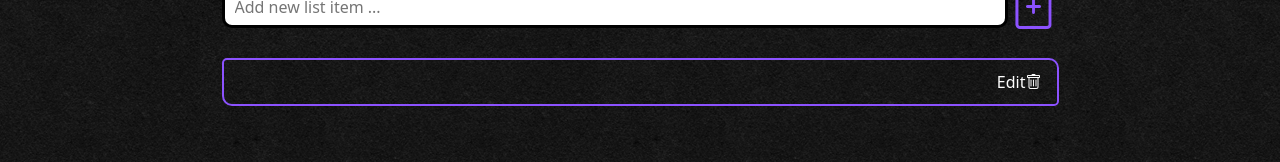
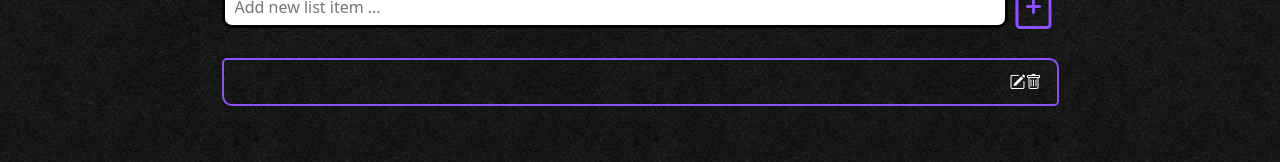
Before and after one commit to TomNikoloff/react-to-do-list, a React (Vite) app: page / in a window 1280 px wide. Both pictures are taken after a click on the button 1033 px from the left and 351 px from the top of the page. Shown: the part 347-509 px from the top of the page. Built offline with nearby package versions, Linux system fonts and the light colour scheme.

Commit message:
New To Do List

```diff
--- a/src/components/ToDoItem.jsx
+++ b/src/components/ToDoItem.jsx
@@ -3,7 +3,7 @@ export const ToDoItem = ({task, toggleComplete, deleteToDo}) => {
         <div onClick={() => toggleComplete(task.id)} className={`${task.completed ? `completed tdl-item`: `tdl-item`}`} >
             <p>{task.task}</p>
             <div>
-                Edit
+                <i className="bi bi-pencil-square"></i>
                 <i onClick={() => deleteToDo(task.id)} className="bi bi-trash"></i>
             </div>
         </div>
```
